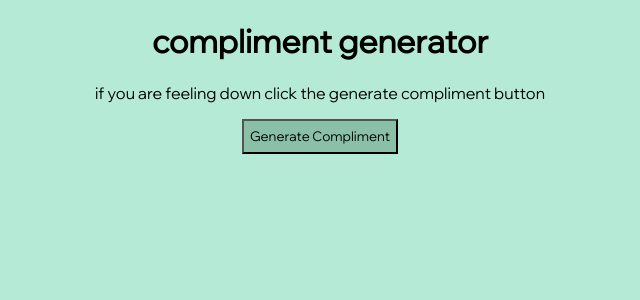
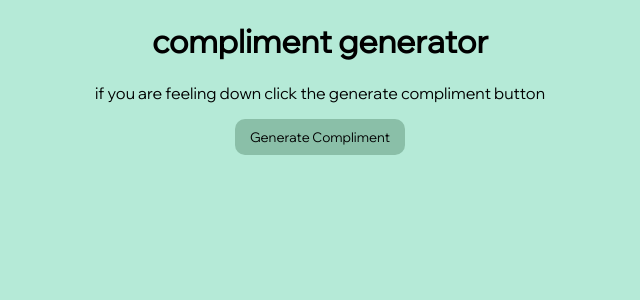
Before and after one commit to Avisator1/Compliment-Generator, a Flask app: page / in a window 1280 px wide. Shown: the top 300 px of the page, without its empty margins (320-960 px from the left). Run offline with Flask 3, Linux system fonts and the light colour scheme.

Commit message:
Update styles.css

```diff
--- a/compliment/static/css/styles.css
+++ b/compliment/static/css/styles.css
@@ -8,10 +8,20 @@ body {
 .buttonStyle {
     background-color: #8ABFA8;
     font-family: 'Wix Madefor Display', sans-serif;
-    height: 35px;
+    padding-left: 15px;
+    padding-right: 15px;
+    padding-bottom: 10px;
+    padding-top: 10px;
+    border: none;
+    border-radius: 10px;
 }
 .buttonStyle:hover {
     cursor: pointer;
+    opacity: 0.4;
+}
+
+.buttonStyle:active {
+  margin-right: 2px;
 }
 .lineBruh {
     position: fixed;
```
